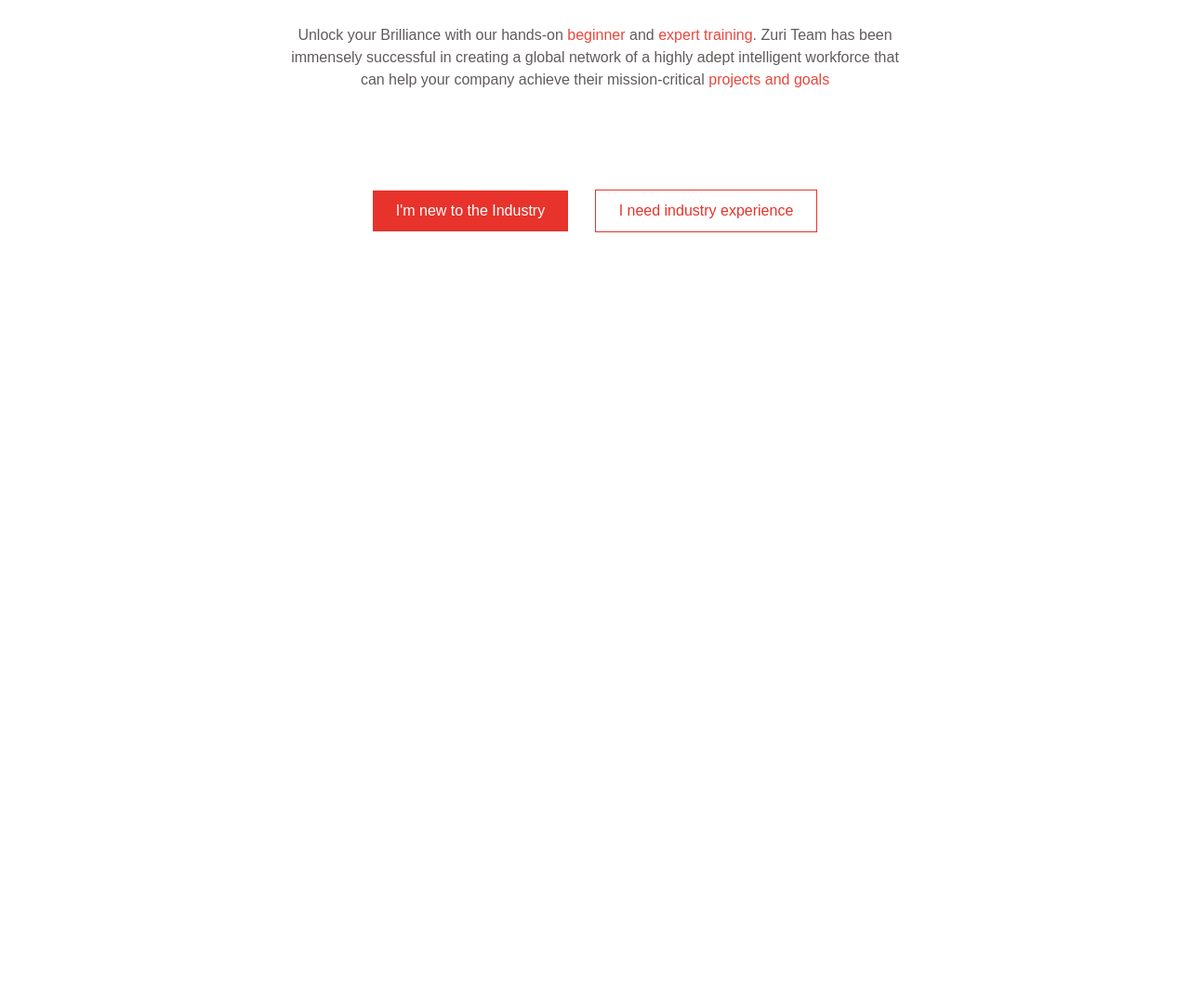
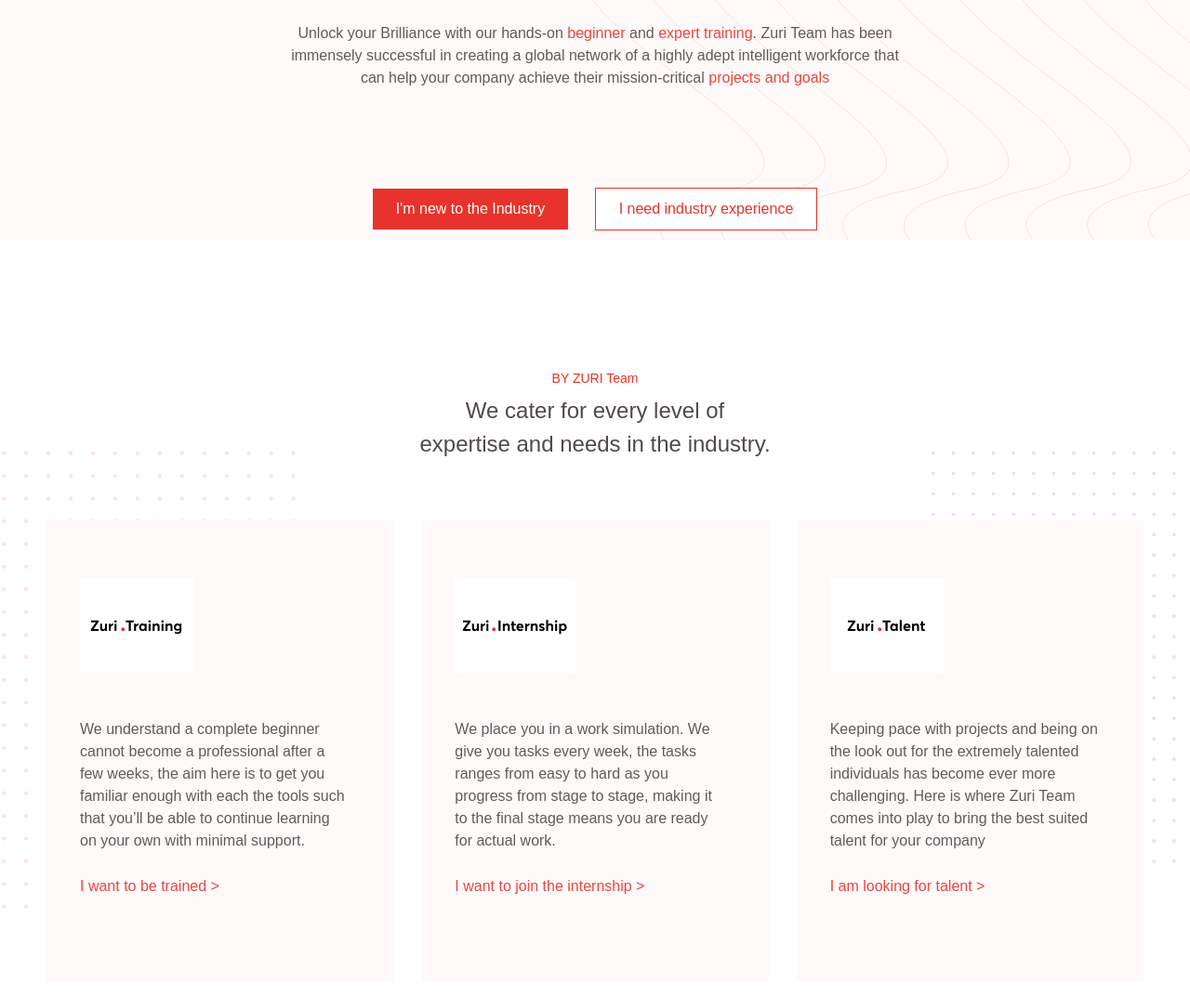
Before and after one commit to somilisa/Zuri-Clone, a plain HTML site: page index.html in a window 1280 px wide. Shown: the part 227-1300 px from the top of the page at 93% size. Drawn offline with nearby package versions, Linux system fonts and the light colour scheme.

Commit message:
images fixed

```diff
--- a/index.html
+++ b/index.html
@@ -6,7 +6,7 @@
     <meta name="viewport" content="width=device-width, initial-scale=1.0">
     <link href="https://stackpath.bootstrapcdn.com/bootstrap/4.5.0/css/bootstrap.min.css" rel="stylesheet">
     <link href="./style.css" rel="stylesheet">
-    <link href="./img/favicon.png" rel="icon" sizes="16x16 32x32" type="image/png">
+    <link href="./Assets/img/favicon.png" rel="icon" sizes="16x16 32x32" type="image/png">
     <title>ZURI | Learn, Build, Grow.</title>
 </head>
 <body>
@@ -38,9 +38,9 @@
                 <div class="row">
                     <div class="col col-zed">
                         <div class="program-card ">
-                            <img src="../Zuri/Assets/Images/left_bvmv7q.png" alt class="left-img">
+                            <img src="./Assets/Images/left_bvmv7q.png" alt class="left-img">
                             <div class="content">
-                                <img alt="" src="../Zuri/Assets/Images/zuri-training-img.svg">
+                                <img alt="" src="./Assets/Images/zuri-training-img.svg">
                                 <p>We understand a complete beginner cannot become a professional after a few weeks, the aim here is to get you familiar enough with each the tools such that you’ll be able to continue learning on your own with minimal support.</p>
                                 <h3>
                                     <a href="https://training.zuri.team/">I want to be trained ></a>
@@ -50,7 +50,7 @@
                     </div>
                     <div class="col">
                         <div class="program-card">                                                           <div class="content">
-                                    <img alt="" src="../Zuri/Assets/Images/zuri-internship-img.svg">
+                                    <img alt="" src="./Assets/Images/zuri-internship-img.svg">
                                     <p>We place you in a work simulation. We give you tasks every week, the tasks ranges from easy to hard as you progress from stage to stage, making it to the final stage means you are ready for actual work.  </p>
                                     <h3><a href="https://internship.zuri.team/">I want to join the internship ></a></h3>
                             </div>
@@ -58,9 +58,9 @@
                     </div>
                     <div class="col col-zed">
                         <div class="program-card ">
-                            <img src="../Zuri/Assets/Images/right_yz6hn3.png" alt class="right-img">
+                            <img src="./Assets/Images/right_yz6hn3.png" alt class="right-img">
                         <div class="content">
-                            <img alt="" src="./img/zuri-talent-img.svg">
+                            <img alt="" src="./Assets/Images/zuri-talent-img.svg">
                             <p>Keeping pace
                                 with projects and being on the look out for the extremely talented
                                 individuals has become ever more challenging. Here is where Zuri
--- a/style.css
+++ b/style.css
@@ -18,9 +18,8 @@
 
 .zuri-logo {
     display: flex;
-    margin: 70px 0;
-    /*padding-top: 69px;
-    margin-bottom: 69px;*/
+    padding-top: 69px;
+    margin-bottom: 69px;
 }
 
 .zuri-logo img {
@@ -29,9 +28,8 @@
 
 
 .hero-container {
-    height: 150vh;
-    background-image: url("..Assets/Images/hero-bg.svg");
-    background-size: cover;
+    background-image: url("./Assets/Images/hero-bg.svg");
+    background-size:cover;
     background-position: center center;
     background-repeat: no-repeat;
 }
```
